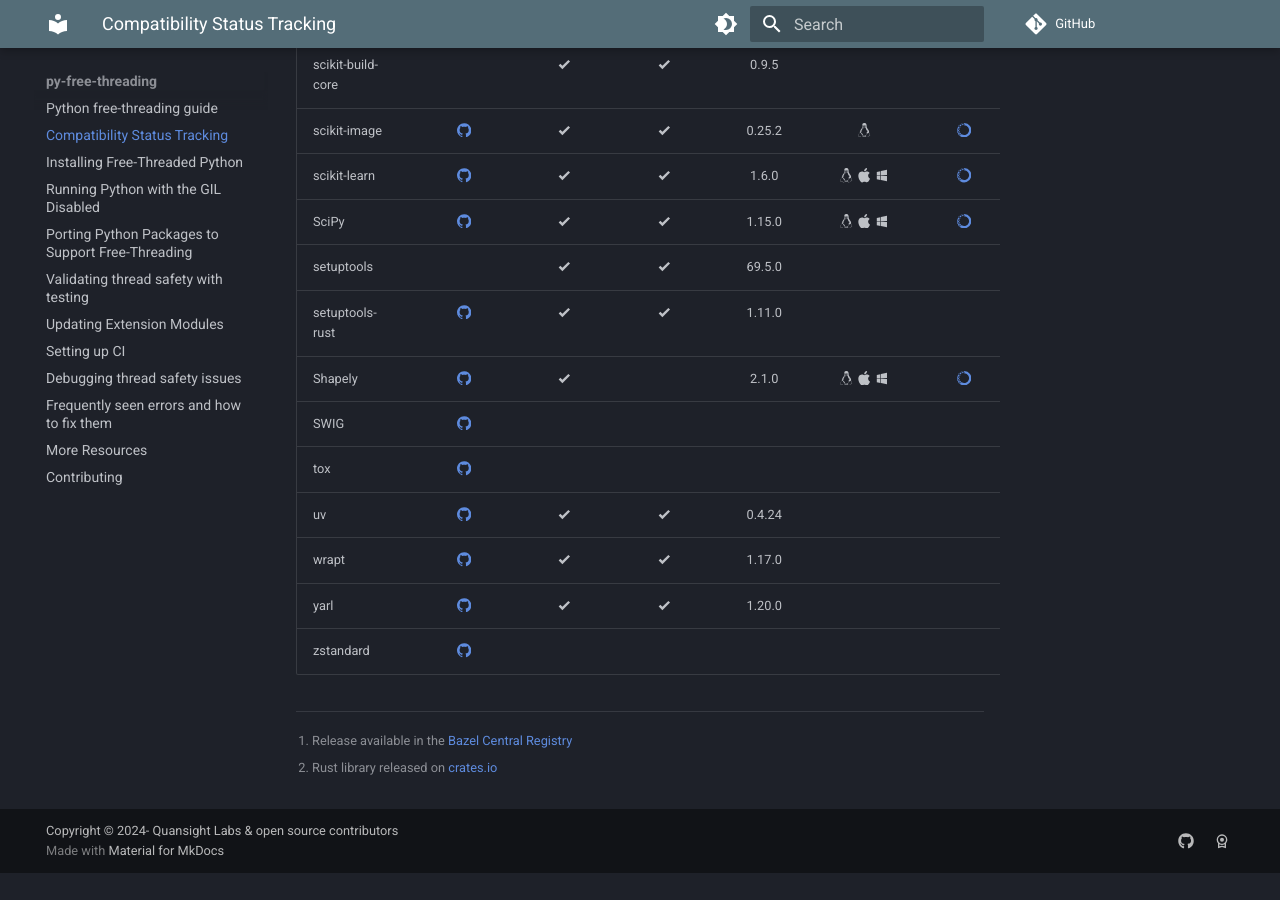
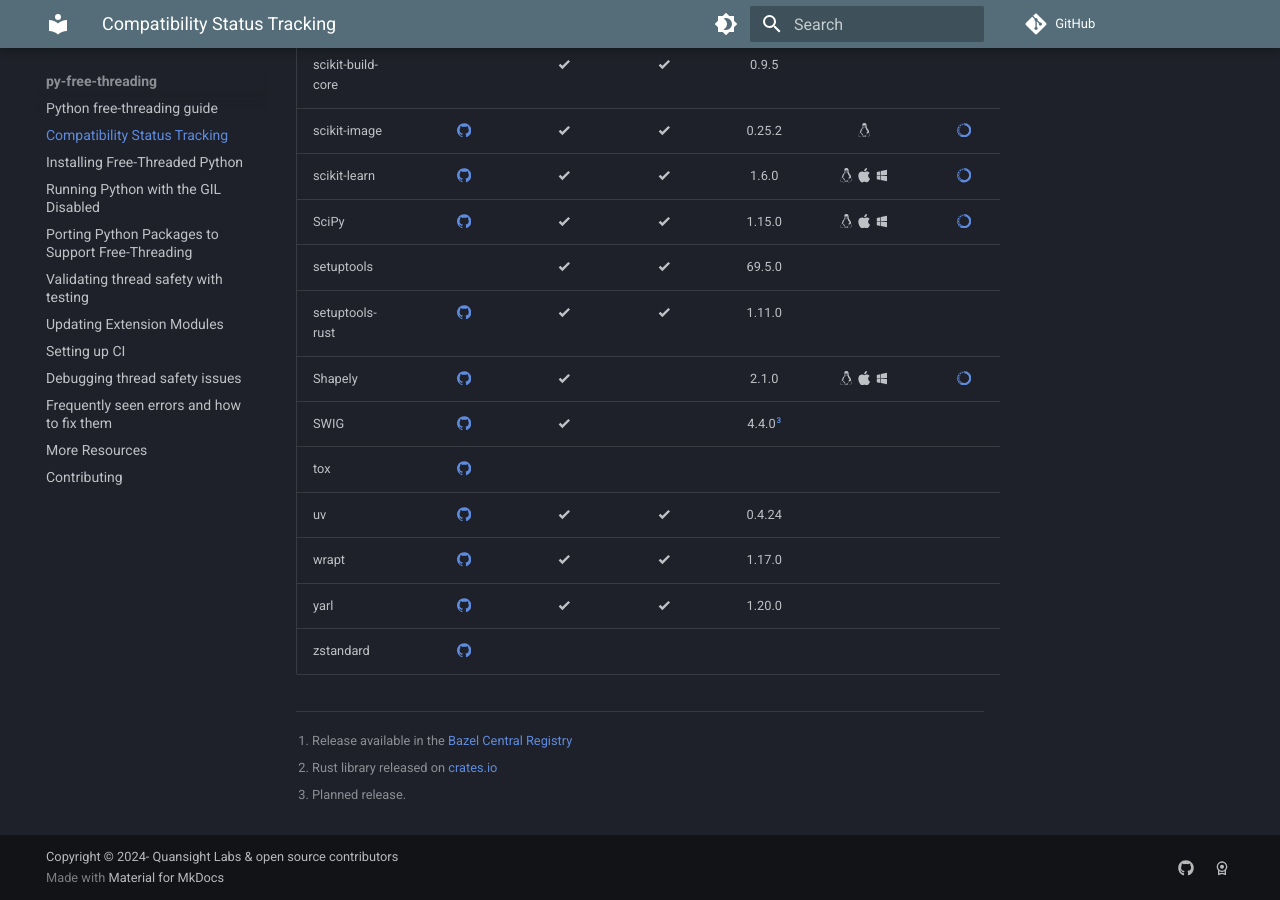
Before and after one commit to Quansight-Labs/free-threaded-compatibility, an MkDocs documentation site: the page built from docs/tracking.md, in a window 1280 px wide and 900 px high, scrolled down 3608 px. Built offline with MkDocs 1.6.1 and Material for MkDocs 9.7.7, drawn with Linux system fonts in a browser that asks for light colours; comment, search, counter and statistics services are not loaded; before the commit the page ends 4481 px from its top, so only the background shows below that.

Commit message:
update tracking table for SWIG support

```diff
--- a/docs/tracking.md
+++ b/docs/tracking.md
@@ -103,7 +103,7 @@
 | setuptools           |                                                                              | :material-check-bold: |   :material-check-bold:    |           69.5.0           |                                                            |                                                                                              |
 | setuptools-rust      |     [:simple-github:](https://github.com/PyO3/setuptools-rust/pull/502)      | :material-check-bold: |   :material-check-bold:    |           1.11.0           |                                                            |                                                                                              |
 | Shapely              |       [:simple-github:](https://github.com/shapely/shapely/pull/2138)        | :material-check-bold: |                            |           2.1.0            | :simple-linux: :simple-apple: :material-microsoft-windows: |     [:simple-anaconda:](https://anaconda.org/scientific-python-nightly-wheels/shapely/)      |
-| SWIG                 |         [:simple-github:](https://github.com/swig/swig/issues/3121)          |                       |                            |                            |                                                            |                                                                                              |
+| SWIG                 |         [:simple-github:](https://github.com/swig/swig/issues/3121)          | :material-check-bold: |                            |           4.4.0[^3]        |                                                            |                                                                                              |
 | tox                  |        [:simple-github:](https://github.com/tox-dev/tox/issues/3391)         |                       |                            |                            |                                                            |                                                                                              |
 | uv                   |        [:simple-github:](https://github.com/astral-sh/uv/issues/7193)        | :material-check-bold: |   :material-check-bold:    |           0.4.24           |                                                            |                                                                                              |
 | wrapt                |     [:simple-github:](https://github.com/GrahamDumpleton/wrapt/pull/269)     | :material-check-bold: |   :material-check-bold:    |           1.17.0           |                                                            |                                                                                              |
@@ -113,3 +113,5 @@
 [^1]: Release available in the [Bazel Central Registry](https://registry.bazel.build)
 
 [^2]: Rust library released on [crates.io](https://crates.io/crates/pyo3)
+
+[^3]: Planned release.
```
